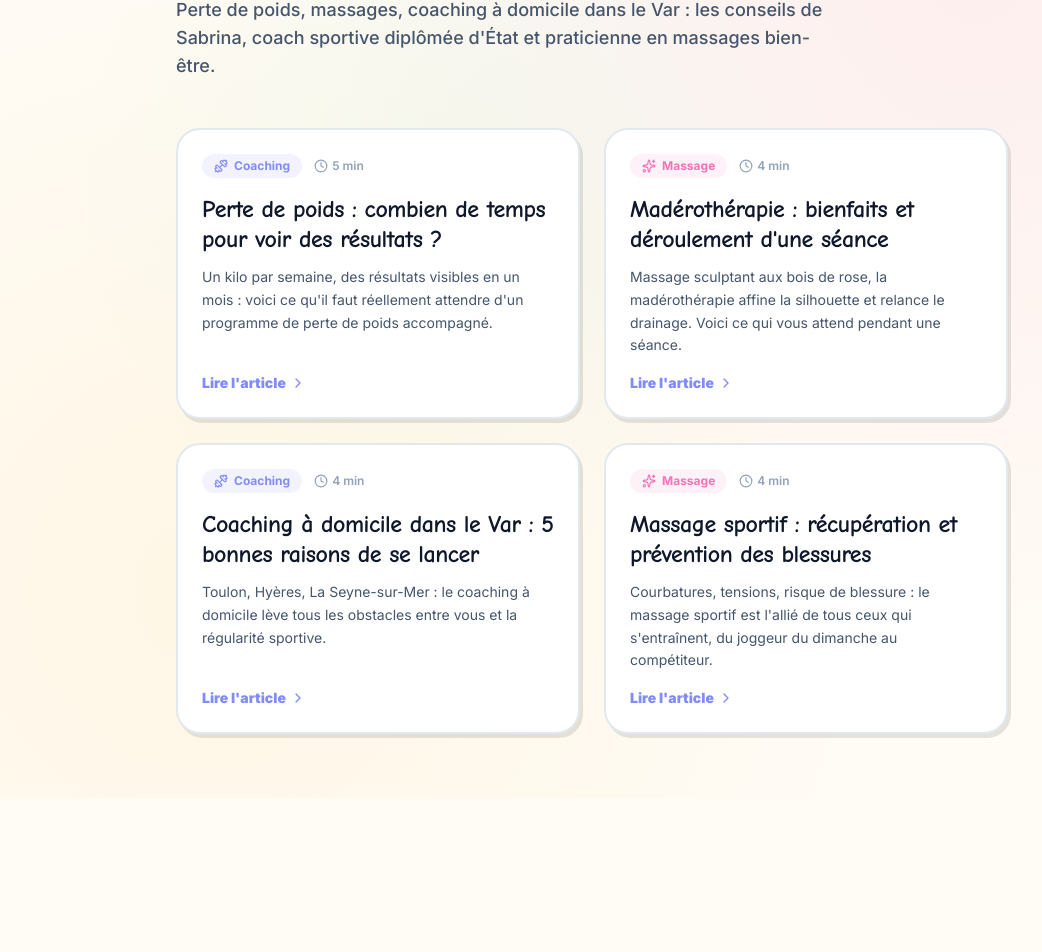
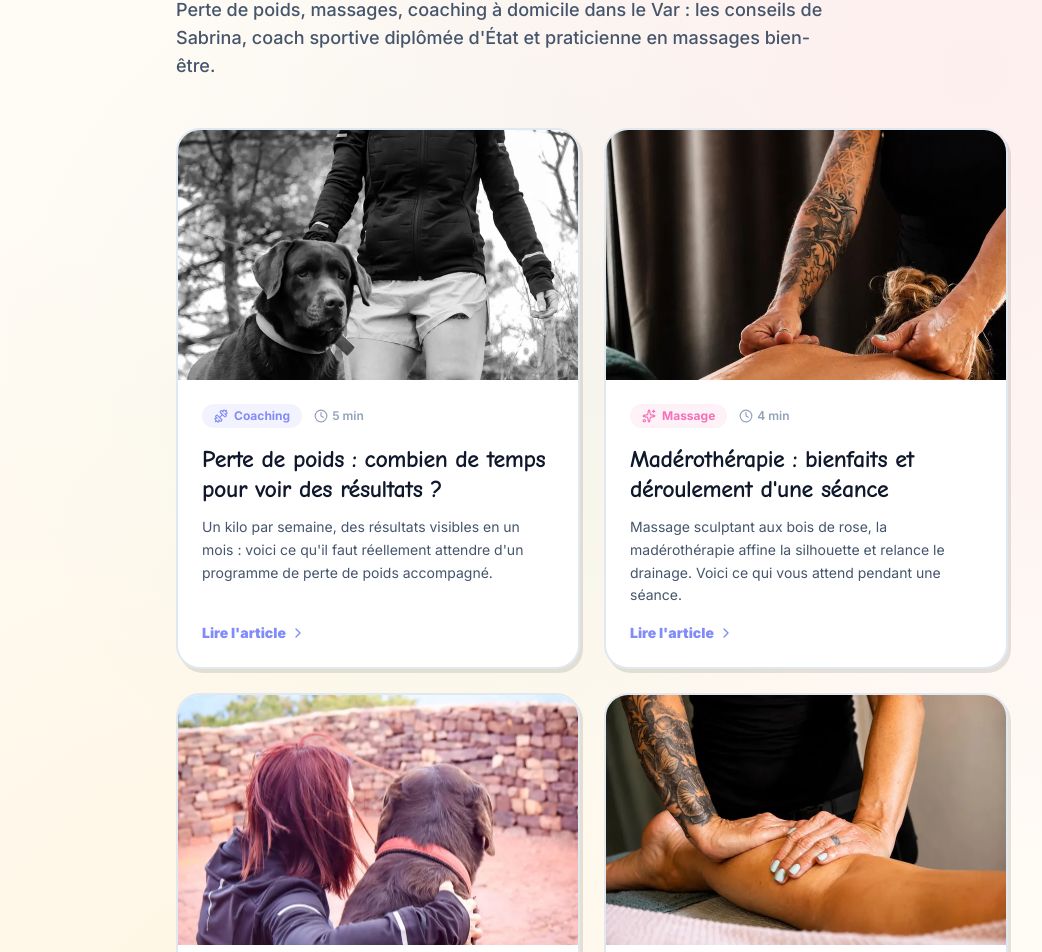
Before and after one commit to B2Big/sabrina_website, a Next.js app: page /blog in a window 1280 px wide. Shown: the part 235-1187 px from the top of the page, without its empty margins (48-1090 px from the left). Before the commit the page ends 1033 px from the top, so only its background shows below. Built offline with nearby package versions, Linux system fonts and the light colour scheme; no server answers; the database is empty; a web font is replaced by a local one.

Commit message:
feat: add cover images to blog articles and cards

```diff
--- a/src/app/blog/[slug]/page.tsx
+++ b/src/app/blog/[slug]/page.tsx
@@ -1,5 +1,6 @@
 import type { Metadata } from 'next';
 import Link from 'next/link';
+import Image from 'next/image';
 import { notFound } from 'next/navigation';
 import { ChevronRight, ArrowLeft, Calendar } from 'lucide-react';
 import { BLOG_POSTS, getBlogPostBySlug } from '@/data/blog-posts';
@@ -36,6 +37,14 @@ export async function generateMetadata({ params }: { params: Promise<{ slug: str
       siteName: 'Sab-Fit Coaching & Massage',
       publishedTime: post.date,
       authors: ['Sabrina Compan'],
+      images: [
+        {
+          url: post.image,
+          width: 1200,
+          height: 800,
+          alt: post.imageAlt,
+        },
+      ],
     },
     robots: {
       index: true,
@@ -84,7 +93,7 @@ export default async function BlogPostPage({ params }: { params: Promise<{ slug:
           name: 'Sab-Fit Coaching & Massage',
         },
         mainEntityOfPage: `${SITE_URL}/blog/${post.slug}`,
-        image: `${SITE_URL}/img/sabrina/sab.webp`,
+        image: `${SITE_URL}${post.image}`,
       },
       {
         '@type': 'BreadcrumbList',
@@ -158,6 +167,18 @@ export default async function BlogPostPage({ params }: { params: Promise<{ slug:
           </h1>
           <p className="text-slate-600 text-lg font-medium mt-4 leading-relaxed">{post.excerpt}</p>
         </header>
+
+        {/* Image de couverture */}
+        <div className="relative aspect-[16/9] rounded-3xl overflow-hidden border-2 border-slate-200 shadow-[5px_7px_0px_0px_rgba(45,42,38,0.15)] mb-10">
+          <Image
+            src={post.image}
+            alt={post.imageAlt}
+            fill
+            priority
+            className="object-cover"
+            sizes="(max-width: 768px) 100vw, 768px"
+          />
+        </div>
 
         {/* Contenu */}
         <div className="space-y-8 mb-12">
--- a/src/app/blog/page.tsx
+++ b/src/app/blog/page.tsx
@@ -1,5 +1,6 @@
 import type { Metadata } from 'next';
 import Link from 'next/link';
+import Image from 'next/image';
 import { Clock, ChevronRight, Dumbbell, Sparkles, Heart } from 'lucide-react';
 import { BLOG_POSTS } from '@/data/blog-posts';
 
@@ -59,8 +60,18 @@ export default function BlogPage() {
               <Link
                 key={post.slug}
                 href={`/blog/${post.slug}`}
-                className="bg-white border-2 border-slate-200 rounded-3xl p-6 shadow-[3px_4px_0px_0px_rgba(45,42,38,0.12)] hover:-translate-y-1 hover:shadow-[5px_7px_0px_0px_rgba(45,42,38,0.15)] transition-all flex flex-col"
+                className="group bg-white border-2 border-slate-200 rounded-3xl overflow-hidden shadow-[3px_4px_0px_0px_rgba(45,42,38,0.12)] hover:-translate-y-1 hover:shadow-[5px_7px_0px_0px_rgba(45,42,38,0.15)] transition-all flex flex-col"
               >
+                <div className="relative aspect-[16/10] overflow-hidden">
+                  <Image
+                    src={post.image}
+                    alt={post.imageAlt}
+                    fill
+                    className="object-cover transition-transform duration-500 group-hover:scale-105"
+                    sizes="(max-width: 768px) 100vw, 50vw"
+                  />
+                </div>
+                <div className="p-6 flex flex-col flex-grow">
                   <div className="flex items-center gap-3 mb-4">
                     <span className={`inline-flex items-center gap-1.5 px-3 py-1 rounded-full text-xs font-bold ${cat.className}`}>
                       <Icon className="w-3.5 h-3.5" />
@@ -81,6 +92,7 @@ export default function BlogPage() {
                     Lire l'article
                     <ChevronRight className="w-4 h-4" />
                   </span>
+                </div>
               </Link>
             );
           })}
--- a/src/data/blog-posts.ts
+++ b/src/data/blog-posts.ts
@@ -17,6 +17,8 @@ export type BlogPost = {
   date: string; // ISO
   readTime: string;
   excerpt: string;
+  image: string;
+  imageAlt: string;
   sections: BlogSection[];
   faq?: { q: string; a: string }[];
 };
@@ -32,6 +34,8 @@ export const BLOG_POSTS: BlogPost[] = [
     readTime: '5 min',
     excerpt:
       'Un kilo par semaine, des résultats visibles en un mois : voici ce qu\'il faut réellement attendre d\'un programme de perte de poids accompagné.',
+    image: '/img/sabrina/sport/webp/IMG_9920_1_1.webp',
+    imageAlt: 'Séance de coaching sportif personnalisé pour la perte de poids dans le Var (83)',
     sections: [
       {
         paragraphs: [
@@ -93,6 +97,8 @@ export const BLOG_POSTS: BlogPost[] = [
     readTime: '4 min',
     excerpt:
       'Massage sculptant aux bois de rose, la madérothérapie affine la silhouette et relance le drainage. Voici ce qui vous attend pendant une séance.',
+    image: '/img/sabrina/massage/webp/112233.webp',
+    imageAlt: 'Séance de madérothérapie — massage sculptant aux accessoires en bois dans le Var',
     sections: [
       {
         paragraphs: [
@@ -145,6 +151,8 @@ export const BLOG_POSTS: BlogPost[] = [
     readTime: '4 min',
     excerpt:
       'Toulon, Hyères, La Seyne-sur-Mer : le coaching à domicile lève tous les obstacles entre vous et la régularité sportive.',
+    image: '/img/sabrina/sport/webp/IMG_9800_1.webp',
+    imageAlt: 'Coaching sportif à domicile avec matériel fourni dans le Var (83)',
     sections: [
       {
         paragraphs: [
@@ -203,6 +211,8 @@ export const BLOG_POSTS: BlogPost[] = [
     readTime: '4 min',
     excerpt:
       'Courbatures, tensions, risque de blessure : le massage sportif est l\'allié de tous ceux qui s\'entraînent, du joggeur du dimanche au compétiteur.',
+    image: '/img/sabrina/massage/webp/756.webp',
+    imageAlt: 'Massage sportif pour la récupération musculaire et la prévention des blessures',
     sections: [
       {
         paragraphs: [
```
Lines whose indentation alone changed are shown as unchanged.
